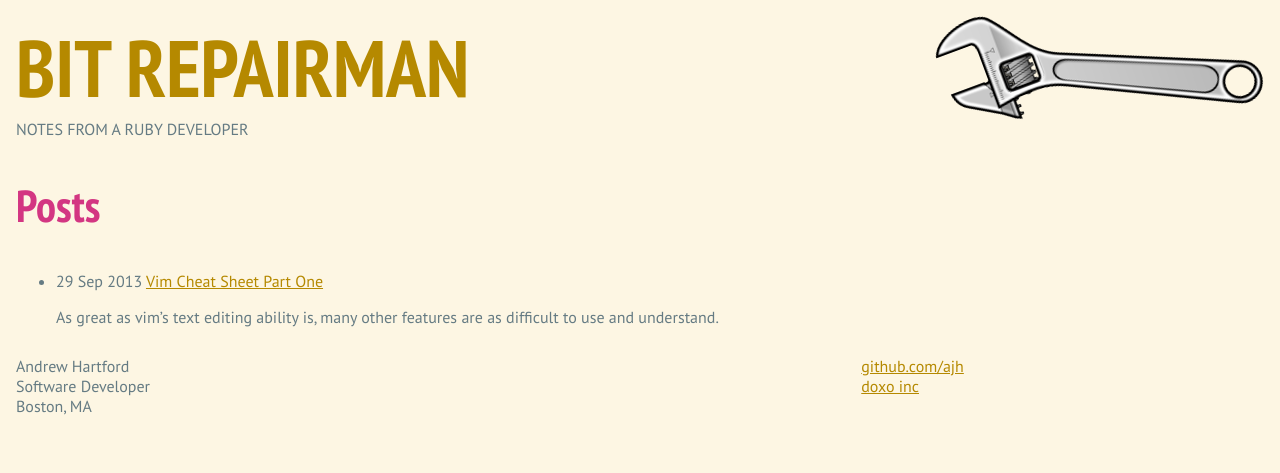
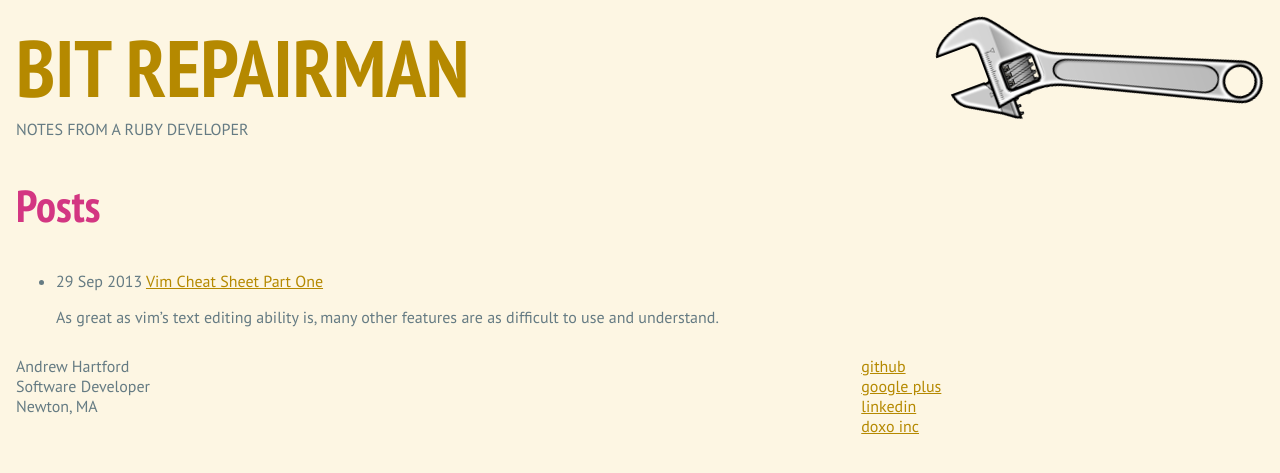
Before and after one commit to ajh/ajh.github.io, a Jekyll site: the page built from index.html, in a window 1280 px wide. Shown: the top 473 px of the page. Built offline with Jekyll 4.4.1, drawn with Linux system fonts in a browser that asks for light colours; Markdown is read by kramdown in place of the engine named in the settings.

Commit message:
Add more social networking links

```diff
--- a/_layouts/default.html
+++ b/_layouts/default.html
@@ -30,13 +30,19 @@
       <p class="contact col span_2_of_3">
         Andrew Hartford<br />
         Software Developer<br />
-        Boston, MA
+        Newton, MA
       </p>
       <p class="col span_1_of_3">
-        <a href="https://github.com/ajh">github.com/ajh</a><br />
+        <a href="https://github.com/ajh">github</a><br />
+        <a href="https://plus.google.com/115164459612570961998">google
+          plus</a><br />
+        <a
+          href="http://www.linkedin.com/pub/andy-hartford/2/b33/a42/">linkedin</a><br
+        />
         <a href="https://doxo.com">doxo inc</a><br />
       </p>
     </footer>
+
     <script>
       (function(i,s,o,g,r,a,m){i['GoogleAnalyticsObject']=r;i[r]=i[r]||function(){
       (i[r].q=i[r].q||[]).push(arguments)},i[r].l=1*new Date();a=s.createElement(o),
```
Also changed, not shown: README.md.
